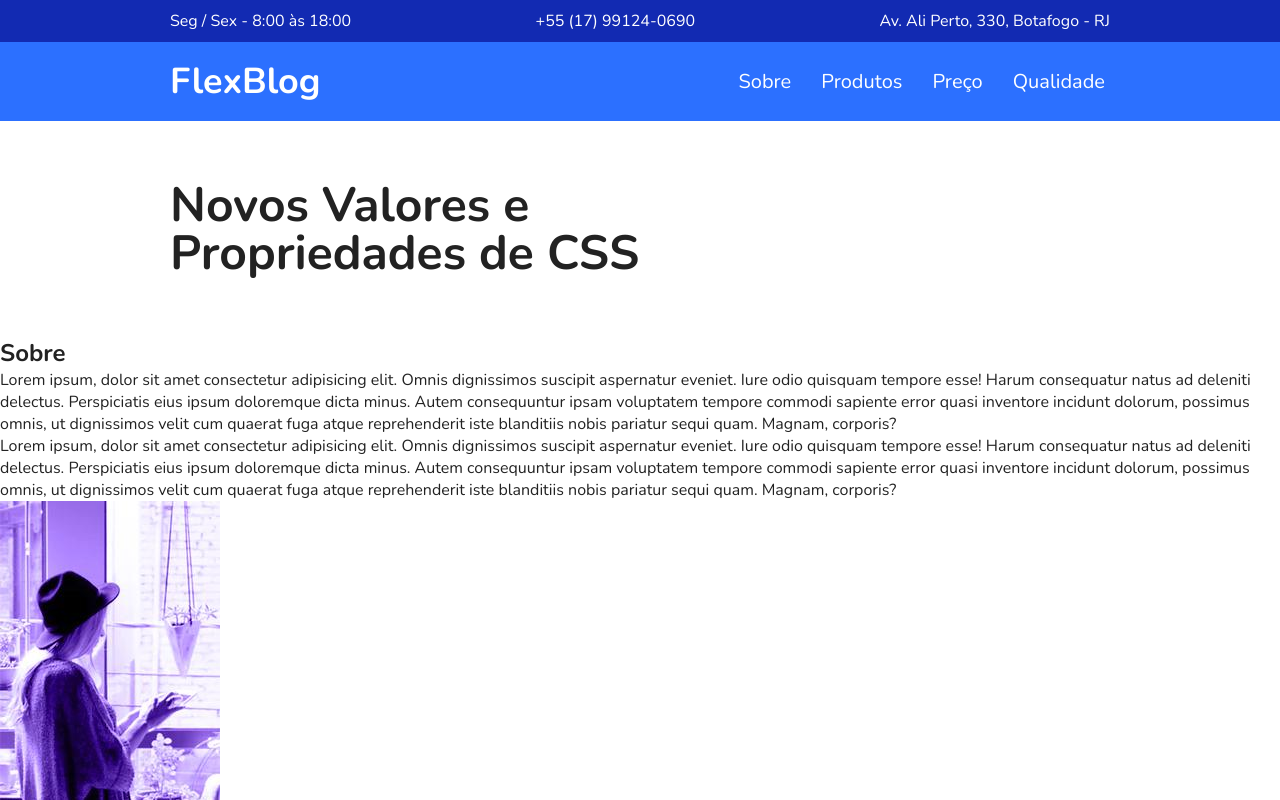
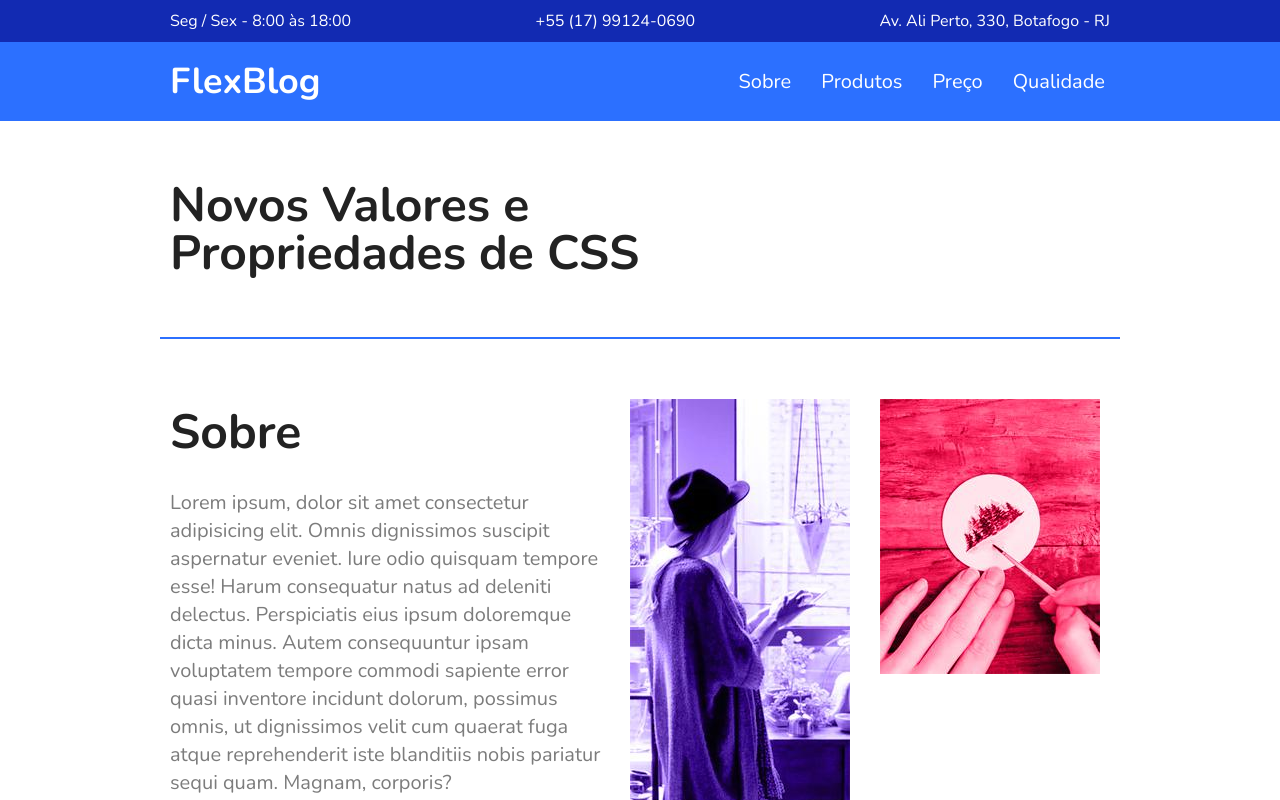
Before and after one commit to Andre-Inacio-VS/flexblog-web, a plain HTML site: page index.html in a window 1280 px wide. Shown: the top 800 px of the page. Drawn offline with nearby package versions, Linux system fonts and the light colour scheme.

Commit message:
style (sobre): estilizando sessao de sobre

```diff
--- a/css/style.css
+++ b/css/style.css
@@ -54,7 +54,6 @@ img {
 }
 
 /* Menu */
-
 .menu-bg {
   background-color: #2c70ff;
 }
@@ -96,7 +95,6 @@ img {
 }
 
 /* Introducao */
-
 .introducao {
   font-size: 3em;
   line-height: 1;
@@ -104,3 +102,36 @@ img {
   margin: 0 auto;
   padding: 60px 10px;
 }
+
+/* Sobre */
+.sobre {
+  border-top: 2px solid #2c70ff;
+  border-bottom: 2px solid #2c70ff;
+  max-width: 960px;
+  margin: 0 auto;
+  padding: 60px 0;
+  display: flex;
+  flex-wrap: wrap;
+}
+
+.sobre-info {
+  flex: 2 1 300px;
+  margin: 0 10px;
+}
+
+.sobre-info h1 {
+  font-size: 3em;
+  margin-bottom: 0.5em;
+}
+
+.sobre-info p {
+  font-size: 1.25em;
+  line-height: 1.4;
+  margin-bottom: 1em;
+  color: #7c7c7c;
+}
+
+.sobre-image {
+  flex: 1 1 160px;
+  margin: 0 10px;
+}
```
